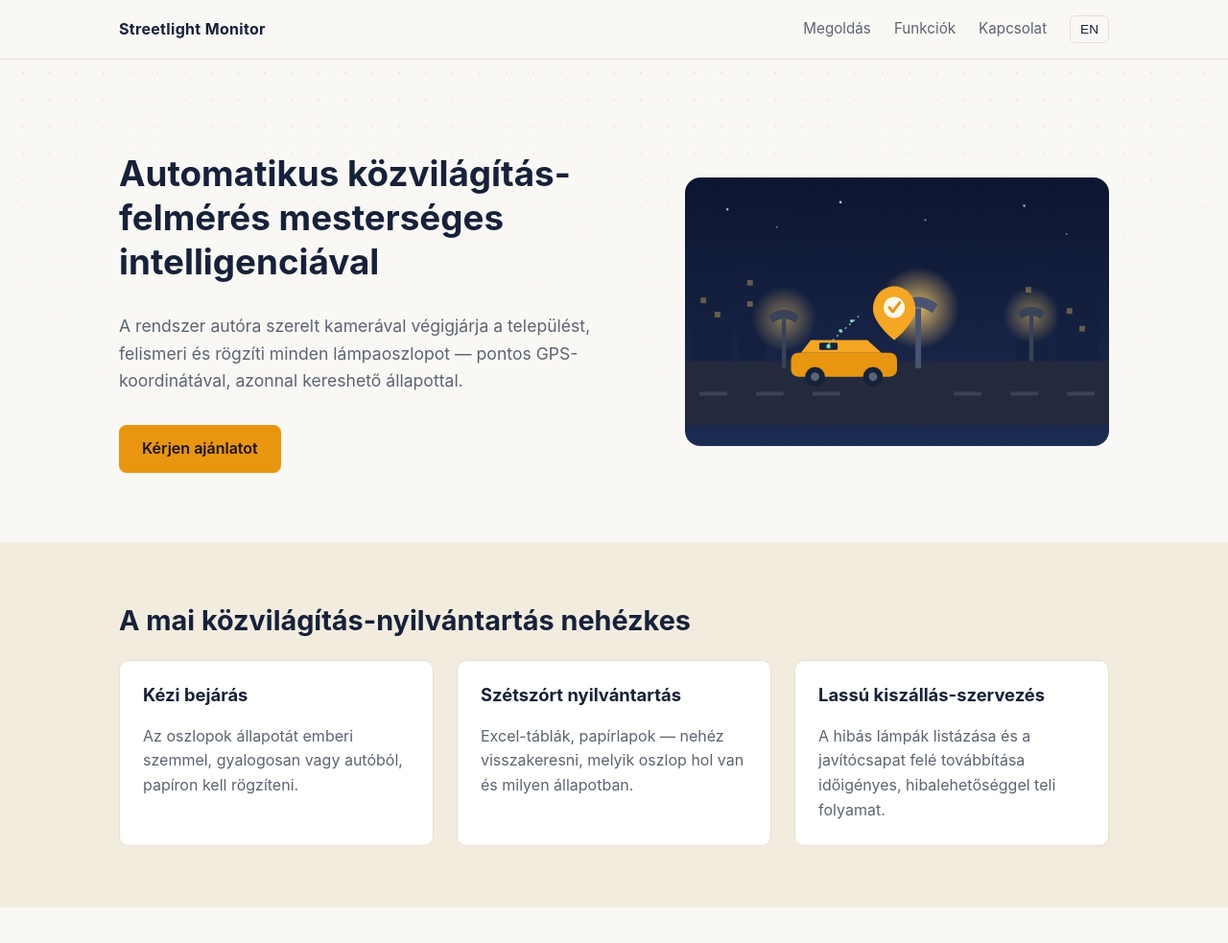
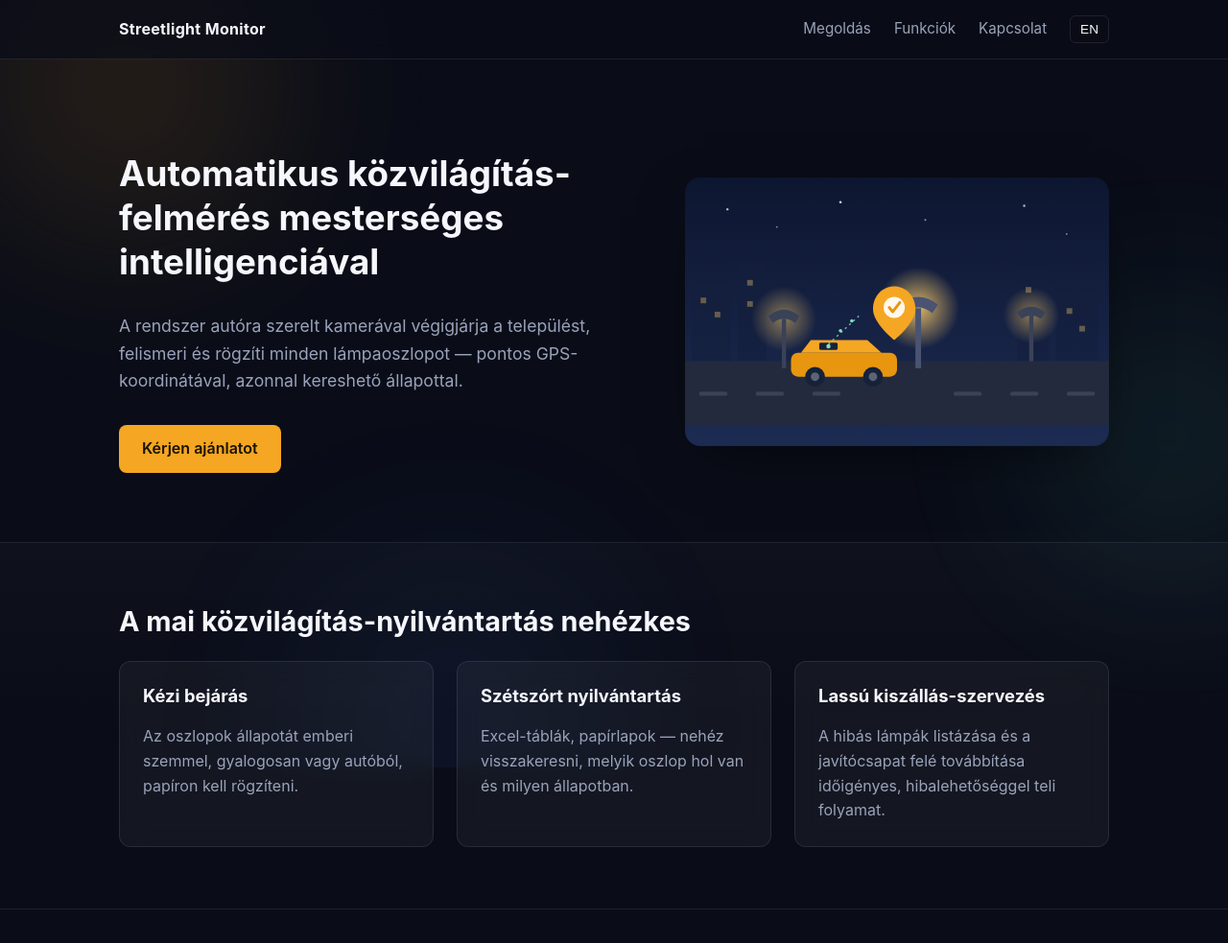
Before and after one commit to Dokimin/streetlight-monitor-landing, a plain HTML site: page index.html in a window 1280 px wide. Shown: the top 983 px of the page at 96% size. Drawn offline with Linux system fonts and the light colour scheme.

Commit message:
sync: update from streetlight-monitor@3088dd1

```diff
--- a/index.html
+++ b/index.html
@@ -8,6 +8,12 @@
   <link rel="stylesheet" href="styles.css">
 </head>
 <body>
+  <div class="bg-decor" aria-hidden="true">
+    <div class="blob blob-amber" data-parallax="0.10"></div>
+    <div class="blob blob-teal" data-parallax="0.16"></div>
+    <div class="blob blob-blue" data-parallax="0.06"></div>
+  </div>
+
   <header class="site-header">
     <div class="container header-inner">
       <span class="logo">Streetlight Monitor</span>
--- a/script.js
+++ b/script.js
@@ -174,6 +174,38 @@ document.getElementById("contact-form").addEventListener("submit", (event) => {
 
 applyLanguage(currentLang);
 
+const prefersReducedMotion = window.matchMedia("(prefers-reduced-motion: reduce)").matches;
+
+if (!prefersReducedMotion) {
+  const parallaxEls = Array.from(document.querySelectorAll("[data-parallax]")).map((el) => ({
+    el,
+    factor: parseFloat(el.getAttribute("data-parallax")) || 0
+  }));
+
+  let ticking = false;
+
+  function updateParallax() {
+    const scrollY = window.scrollY;
+    parallaxEls.forEach(({ el, factor }) => {
+      el.style.transform = `translateY(${scrollY * factor}px)`;
+    });
+    ticking = false;
+  }
+
+  window.addEventListener(
+    "scroll",
+    () => {
+      if (!ticking) {
+        window.requestAnimationFrame(updateParallax);
+        ticking = true;
+      }
+    },
+    { passive: true }
+  );
+
+  updateParallax();
+}
+
 if ("IntersectionObserver" in window) {
   const revealObserver = new IntersectionObserver(
     (entries) => {
--- a/styles.css
+++ b/styles.css
@@ -1,15 +1,17 @@
 :root {
-  --bg: #faf8f4;
-  --bg-alt: #f2ecdf;
-  --card-bg: #ffffff;
-  --text: #1a2233;
-  --text-muted: #5b6472;
-  --accent: #e8960f;
-  --accent-dark: #c9820c;
-  --accent-soft: rgba(232, 150, 15, 0.12);
-  --navy: #16213a;
-  --border: #e6e0d2;
-  --radius: 10px;
+  --bg: #0a0d18;
+  --card-bg: rgba(255, 255, 255, 0.045);
+  --card-bg-hover: rgba(255, 255, 255, 0.075);
+  --text: #eef1f8;
+  --text-muted: #9aa3ba;
+  --heading: #f5f7fc;
+  --accent: #f5a623;
+  --accent-dark: #ffb84d;
+  --accent-soft: rgba(245, 166, 35, 0.16);
+  --accent2: #59e0c9;
+  --accent2-soft: rgba(89, 224, 201, 0.16);
+  --border: rgba(255, 255, 255, 0.09);
+  --radius: 12px;
   --max-width: 1080px;
 }
 
@@ -21,6 +23,47 @@ body {
   background: var(--bg);
   color: var(--text);
   line-height: 1.6;
+  overflow-x: hidden;
+}
+
+.bg-decor {
+  position: fixed;
+  inset: 0;
+  z-index: -1;
+  overflow: hidden;
+  pointer-events: none;
+}
+
+.blob {
+  position: absolute;
+  border-radius: 50%;
+  filter: blur(90px);
+  opacity: 0.32;
+  will-change: transform;
+}
+
+.blob-amber {
+  width: 460px;
+  height: 460px;
+  top: -140px;
+  left: -100px;
+  background: radial-gradient(circle, rgba(245, 166, 35, 0.6), transparent 70%);
+}
+
+.blob-teal {
+  width: 400px;
+  height: 400px;
+  top: 32%;
+  right: -140px;
+  background: radial-gradient(circle, rgba(89, 224, 201, 0.45), transparent 70%);
+}
+
+.blob-blue {
+  width: 480px;
+  height: 480px;
+  bottom: -180px;
+  left: 18%;
+  background: radial-gradient(circle, rgba(70, 110, 220, 0.4), transparent 70%);
 }
 
 .container {
@@ -29,18 +72,19 @@ body {
   padding: 0 24px;
 }
 
-h1, h2, h3 { line-height: 1.25; margin-top: 0; color: var(--navy); }
+h1, h2, h3 { line-height: 1.25; margin-top: 0; color: var(--heading); }
 h2 { font-size: 1.8rem; margin-bottom: 1.5rem; }
 h3 { font-size: 1.15rem; }
 
-a { color: var(--accent-dark); }
+a { color: var(--accent2); }
 
 .site-header {
   position: sticky;
   top: 0;
-  background: rgba(250, 248, 244, 0.9);
+  background: rgba(10, 13, 24, 0.72);
   border-bottom: 1px solid var(--border);
-  backdrop-filter: blur(6px);
+  backdrop-filter: blur(10px);
+  -webkit-backdrop-filter: blur(10px);
   z-index: 10;
 }
 
@@ -52,7 +96,7 @@ a { color: var(--accent-dark); }
   padding-bottom: 16px;
 }
 
-.logo { font-weight: 700; letter-spacing: 0.02em; color: var(--navy); }
+.logo { font-weight: 700; letter-spacing: 0.02em; color: var(--heading); }
 
 .header-inner nav {
   display: flex;
@@ -66,20 +110,20 @@ a { color: var(--accent-dark); }
   font-size: 0.95rem;
 }
 
-.header-inner nav a:hover { color: var(--navy); }
+.header-inner nav a:hover { color: var(--heading); }
 
 #lang-toggle {
   background: transparent;
   border: 1px solid var(--border);
-  color: var(--navy);
+  color: var(--heading);
   border-radius: 6px;
   padding: 6px 10px;
   cursor: pointer;
   font-size: 0.85rem;
-  transition: border-color 0.15s ease;
+  transition: border-color 0.15s ease, background 0.15s ease;
 }
 
-#lang-toggle:hover { border-color: var(--accent); }
+#lang-toggle:hover { border-color: var(--accent); background: var(--accent-soft); }
 
 .btn {
   display: inline-block;
@@ -90,31 +134,25 @@ a { color: var(--accent-dark); }
   cursor: pointer;
   border: none;
   font-size: 1rem;
-  transition: background 0.15s ease, transform 0.15s ease;
+  transition: background 0.15s ease, transform 0.15s ease, box-shadow 0.15s ease;
 }
 
 .btn-primary {
   background: var(--accent);
   color: #1a1300;
+  box-shadow: 0 0 0 rgba(245, 166, 35, 0);
 }
 
-.btn-primary:hover { background: var(--accent-dark); transform: translateY(-1px); }
+.btn-primary:hover {
+  background: var(--accent-dark);
+  transform: translateY(-1px);
+  box-shadow: 0 8px 28px -6px rgba(245, 166, 35, 0.55);
+}
 
 .hero {
   padding: 96px 0 72px;
   position: relative;
   overflow: hidden;
-  background-image: radial-gradient(circle, rgba(232, 150, 15, 0.16) 1.5px, transparent 1.5px);
-  background-size: 28px 28px;
-  background-position: center top;
-}
-
-.hero::after {
-  content: "";
-  position: absolute;
-  inset: 0;
-  background: linear-gradient(180deg, transparent 0%, var(--bg) 92%);
-  pointer-events: none;
 }
 
 .hero .container { position: relative; z-index: 1; }
@@ -140,6 +178,7 @@ a { color: var(--accent-dark); }
   height: auto;
   display: block;
   border-radius: 16px;
+  box-shadow: 0 20px 60px -20px rgba(0, 0, 0, 0.6);
 }
 
 .hero h1 {
@@ -165,9 +204,20 @@ a { color: var(--accent-dark); }
 
 .problem, .solution, .audience, .features, .contact {
   padding: 64px 0;
+  position: relative;
 }
 
-.problem, .features { background: var(--bg-alt); }
+.problem::before, .features::before {
+  content: "";
+  position: absolute;
+  inset: 0;
+  background: linear-gradient(180deg, rgba(255, 255, 255, 0.025), rgba(255, 255, 255, 0) 60%);
+  pointer-events: none;
+}
+
+.problem, .solution, .audience, .features, .contact {
+  border-top: 1px solid var(--border);
+}
 
 .audience-visual {
   max-width: 600px;
@@ -188,12 +238,16 @@ a { color: var(--accent-dark); }
   border: 1px solid var(--border);
   border-radius: var(--radius);
   padding: 24px;
-  transition: transform 0.2s ease, box-shadow 0.2s ease;
+  backdrop-filter: blur(12px);
+  -webkit-backdrop-filter: blur(12px);
+  transition: transform 0.25s ease, box-shadow 0.25s ease, border-color 0.25s ease, background 0.25s ease;
 }
 
 .card:hover {
   transform: translateY(-4px);
-  box-shadow: 0 12px 24px -12px rgba(26, 34, 51, 0.18);
+  background: var(--card-bg-hover);
+  border-color: rgba(245, 166, 35, 0.35);
+  box-shadow: 0 16px 40px -18px rgba(245, 166, 35, 0.35);
 }
 
 .card p { color: var(--text-muted); margin-bottom: 0; }
@@ -206,7 +260,7 @@ a { color: var(--accent-dark); }
   justify-content: center;
   border-radius: 8px;
   background: var(--accent-soft);
-  color: var(--accent-dark);
+  color: var(--accent);
   margin-bottom: 14px;
 }
 
@@ -234,12 +288,16 @@ a { color: var(--accent-dark); }
   border: 1px solid var(--border);
   border-radius: var(--radius);
   padding: 24px;
-  transition: transform 0.2s ease, box-shadow 0.2s ease;
+  backdrop-filter: blur(12px);
+  -webkit-backdrop-filter: blur(12px);
+  transition: transform 0.25s ease, box-shadow 0.25s ease, border-color 0.25s ease, background 0.25s ease;
 }
 
 .steps li:hover {
   transform: translateY(-4px);
-  box-shadow: 0 12px 24px -12px rgba(26, 34, 51, 0.18);
+  background: var(--card-bg-hover);
+  border-color: rgba(89, 224, 201, 0.35);
+  box-shadow: 0 16px 40px -18px rgba(89, 224, 201, 0.3);
 }
 
 .steps p { color: var(--text-muted); margin-bottom: 0; }
@@ -265,7 +323,7 @@ a { color: var(--accent-dark); }
 .faq-item summary {
   cursor: pointer;
   font-weight: 600;
-  color: var(--navy);
+  color: var(--heading);
   list-style: none;
 }
 
@@ -275,7 +333,7 @@ a { color: var(--accent-dark); }
   content: "+";
   display: inline-block;
   width: 1.2em;
-  color: var(--accent-dark);
+  color: var(--accent);
   font-weight: 700;
 }
 
@@ -300,7 +358,7 @@ a { color: var(--accent-dark); }
   padding: 10px 12px;
   border-radius: 6px;
   border: 1px solid var(--border);
-  background: var(--card-bg);
+  background: rgba(255, 255, 255, 0.04);
   color: var(--text);
   font-family: inherit;
   font-size: 1rem;
@@ -326,18 +384,25 @@ a { color: var(--accent-dark); }
 /* Scroll-reveal */
 .reveal {
   opacity: 0;
-  transform: translateY(16px);
-  transition: opacity 0.5s ease, transform 0.5s ease;
+  transform: translateY(36px) scale(0.97);
+  transition: opacity 0.7s cubic-bezier(0.16, 0.84, 0.44, 1), transform 0.7s cubic-bezier(0.16, 0.84, 0.44, 1);
 }
 
 .reveal.visible {
   opacity: 1;
-  transform: translateY(0);
+  transform: translateY(0) scale(1);
 }
+
+.grid-3 .reveal:nth-child(2) { transition-delay: 0.08s; }
+.grid-3 .reveal:nth-child(3) { transition-delay: 0.16s; }
+.steps .reveal:nth-child(2) { transition-delay: 0.08s; }
+.steps .reveal:nth-child(3) { transition-delay: 0.16s; }
+.steps .reveal:nth-child(4) { transition-delay: 0.24s; }
 
 @media (prefers-reduced-motion: reduce) {
   .reveal { opacity: 1; transform: none; transition: none; }
   .card, .steps li, .btn { transition: none; }
+  .blob { display: none; }
 }
 
 @media (max-width: 640px) {
```
